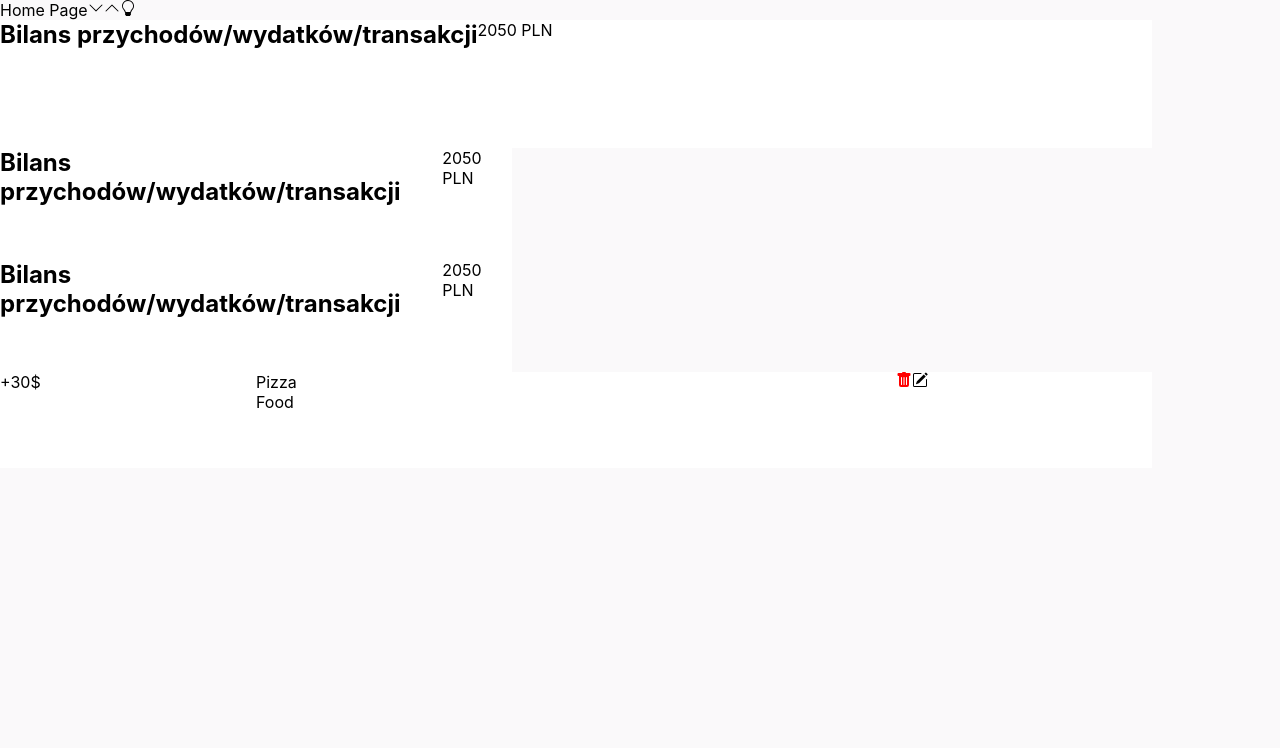
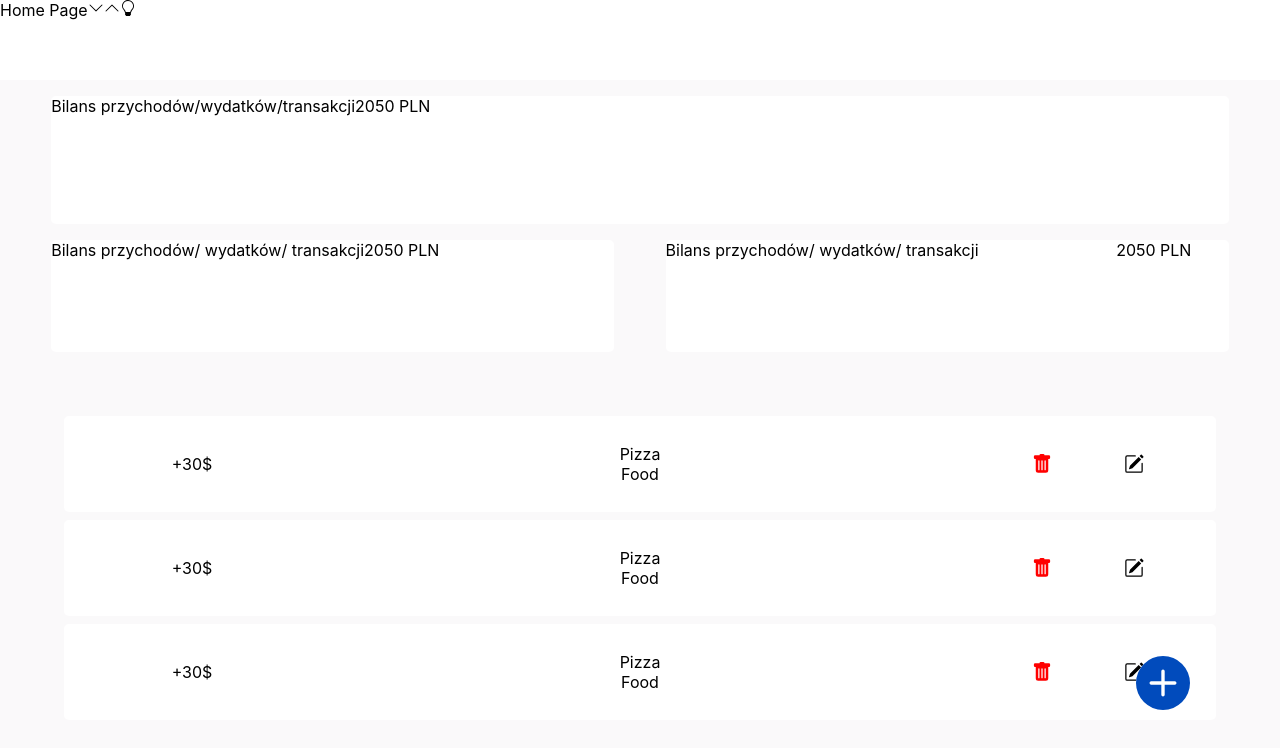
Before and after one commit to Viniski/BudgetApp, a React (Create React App) app: page / in a window 1280 px wide. Shown: the top 748 px of the page. Built offline with nearby package versions, Linux system fonts and the light colour scheme.

Commit message:
Continue work mainly on styling a home page, add bootstrap icons

```diff
--- a/src/App.js
+++ b/src/App.js
@@ -3,6 +3,9 @@ import {BrowserRouter as Router, Routes, Route} from 'react-router-dom';
 import HomePage from "./pages/Home/HomePage";
 import IncomePage from "./pages/Income/IncomePage";
 import ExpensePage from "./pages/Expense/ExpenePage";
+import AddPage from "./pages/Add/AddPage";
+import DetailsPage from "./pages/Details/DetailsPage";
+import EditPage from "./pages/Edit/EditPage";
 
 function App() {
   return (
@@ -12,6 +15,10 @@ function App() {
           <Route path="/" element={<HomePage />} />
           <Route path="/dochody" element={<IncomePage />} />
           <Route path="/wydatki" element={<ExpensePage />} />
+          <Route path="/transakcja/:id" element={<DetailsPage />} />
+          {/* to nie będzie działać nie ze strony głównej - jak w rm.pl, do poprawy */}
+          <Route path="/dodaj-transakcje" element={<AddPage />} />
+          <Route path="/edytuj-transakcje/:id" element={<EditPage />} />
         </Routes>
       </Router>
     </>
--- /dev/null
+++ b/src/component/AddButton/AddButton.js
@@ -0,0 +1,14 @@
+function AddButton() {
+  return (
+    <button className="addButton">
+      <svg
+        xmlns="http://www.w3.org/2000/svg"
+        viewBox="0 0 16 16"
+      >
+        <path d="M16 8A8 8 0 1 1 0 8a8 8 0 0 1 16 0zM8.5 4.5a.5.5 0 0 0-1 0v3h-3a.5.5 0 0 0 0 1h3v3a.5.5 0 0 0 1 0v-3h3a.5.5 0 0 0 0-1h-3v-3z" />
+      </svg>
+    </button>
+  );
+}
+
+export default AddButton;
--- a/src/component/TotalCard/ExpenseCard.js
+++ b/src/component/TotalCard/ExpenseCard.js
@@ -1,7 +1,7 @@
 function ExpenseCard() {
     return (
       <div className="expenseCard">
-        <h2>Bilans przychodów/wydatków/transakcji</h2>
+        <h2>Bilans przychodów/ wydatków/ transakcji</h2>
         <p>2050 PLN</p>
       </div>
     );
--- a/src/component/TotalCard/IncomeCard.js
+++ b/src/component/TotalCard/IncomeCard.js
@@ -1,7 +1,7 @@
 function IncomeCard() {
     return (
       <div className="incomeCard">
-        <h2>Bilans przychodów/wydatków/transakcji</h2>
+        <h2>Bilans przychodów/ wydatków/ transakcji</h2>
         <p>2050 PLN</p>
       </div>
     );
--- a/src/component/TransactionCard/TransactionCard.js
+++ b/src/component/TransactionCard/TransactionCard.js
@@ -8,23 +8,18 @@ function TransactionCard() {
         <p>Pizza</p>
         <p>Food</p>
       </div>
-      <div className="transactionCard_button">
+      <div className="transactionCard_buttons">
+        <button className="trashButton">
         <svg
           xmlns="http://www.w3.org/2000/svg"
-          width="16"
-          height="16"
-          fill="red"
-        className="bi bi-trash-fill"
           viewBox="0 0 16 16"
         >
           <path d="M2.5 1a1 1 0 0 0-1 1v1a1 1 0 0 0 1 1H3v9a2 2 0 0 0 2 2h6a2 2 0 0 0 2-2V4h.5a1 1 0 0 0 1-1V2a1 1 0 0 0-1-1H10a1 1 0 0 0-1-1H7a1 1 0 0 0-1 1H2.5zm3 4a.5.5 0 0 1 .5.5v7a.5.5 0 0 1-1 0v-7a.5.5 0 0 1 .5-.5zM8 5a.5.5 0 0 1 .5.5v7a.5.5 0 0 1-1 0v-7A.5.5 0 0 1 8 5zm3 .5v7a.5.5 0 0 1-1 0v-7a.5.5 0 0 1 1 0z" />
         </svg>
+        </button>
+        <button className="editButton">
         <svg
           xmlns="http://www.w3.org/2000/svg"
-          width="16"
-          height="16"
-          fill="currentColor"
-          className="bi bi-pencil-square"
           viewBox="0 0 16 16"
         >
           <path d="M15.502 1.94a.5.5 0 0 1 0 .706L14.459 3.69l-2-2L13.502.646a.5.5 0 0 1 .707 0l1.293 1.293zm-1.75 2.456-2-2L4.939 9.21a.5.5 0 0 0-.121.196l-.805 2.414a.25.25 0 0 0 .316.316l2.414-.805a.5.5 0 0 0 .196-.12l6.813-6.814z" />
@@ -33,6 +28,8 @@ function TransactionCard() {
             d="M1 13.5A1.5 1.5 0 0 0 2.5 15h11a1.5 1.5 0 0 0 1.5-1.5v-6a.5.5 0 0 0-1 0v6a.5.5 0 0 1-.5.5h-11a.5.5 0 0 1-.5-.5v-11a.5.5 0 0 1 .5-.5H9a.5.5 0 0 0 0-1H2.5A1.5 1.5 0 0 0 1 2.5v11z"
           />
         </svg>
+        </button>
+
       </div>
     </div>
   );
--- a/src/pages/Expense/ExpenePage.js
+++ b/src/pages/Expense/ExpenePage.js
@@ -1,7 +1,16 @@
+import TransactionCard from "../../component/TransactionCard/TransactionCard";
+
 function ExpensePage() {
     return (
       <>
         <p>Expense Page</p>
+        <section className="transactionSection">
+        <TransactionCard />
+        <TransactionCard />
+        <TransactionCard />
+        <TransactionCard />
+        <TransactionCard />
+      </section>
       </>
     );
   }
--- a/src/pages/Home/HomePage.js
+++ b/src/pages/Home/HomePage.js
@@ -2,6 +2,7 @@ import TransactionCard from "../../component/TransactionCard/TransactionCard";
 import TotalCard from "../../component/TotalCard/TotalCard";
 import ExpenseCard from "../../component/TotalCard/ExpenseCard";
 import IncomeCard from "../../component/TotalCard/IncomeCard";
+import AddButton from "../../component/AddButton/AddButton";
 
 function HomePage() {
   return (
@@ -25,14 +26,17 @@ function HomePage() {
           <path d="M2 6a6 6 0 1 1 10.174 4.31c-.203.196-.359.4-.453.619l-.762 1.769A.5.5 0 0 1 10.5 13a.5.5 0 0 1 0 1 .5.5 0 0 1 0 1l-.224.447a1 1 0 0 1-.894.553H6.618a1 1 0 0 1-.894-.553L5.5 15a.5.5 0 0 1 0-1 .5.5 0 0 1 0-1 .5.5 0 0 1-.46-.302l-.761-1.77a1.964 1.964 0 0 0-.453-.618A5.984 5.984 0 0 1 2 6zm6-5a5 5 0 0 0-3.479 8.592c.263.254.514.564.676.941L5.83 12h4.342l.632-1.467c.162-.377.413-.687.676-.941A5 5 0 0 0 8 1z" />
         </svg>
       </header>
-      <section>
+      <section className="totalSection">
         <TotalCard />
         <ExpenseCard/>
         <IncomeCard/>
       </section>
-      <section>
+      <section className="transactionSection">
+        <TransactionCard />
+        <TransactionCard />
         <TransactionCard />
       </section>
+      <AddButton/>
     </>
   );
 }
--- a/src/pages/Income/IncomePage.js
+++ b/src/pages/Income/IncomePage.js
@@ -1,7 +1,16 @@
+import TransactionCard from "../../component/TransactionCard/TransactionCard";
+
 function IncomePage() {
   return (
     <>
       <p>Income Page</p>
+      <section className="transactionSection">
+        <TransactionCard />
+        <TransactionCard />
+        <TransactionCard />
+        <TransactionCard />
+        <TransactionCard />
+      </section>
     </>
   );
 }
--- a/src/styles/main.scss
+++ b/src/styles/main.scss
@@ -11,7 +11,9 @@ body {
     sans-serif;
   -webkit-font-smoothing: antialiased;
   -moz-osx-font-smoothing: grayscale;
+  //background-color: gray;
   background-color: rgb(250, 249, 250);
+
 }
 
 code {
@@ -21,9 +23,16 @@ code {
 
 .transactionCard {
   display: flex;
-  background-color: white;
   width: 90vw;
   height: 12vh;
+  margin-top: 1vh;
+  border-radius: 5px;
+  background-color: white;
+  align-items: center;
+
+  &:first-child {
+    margin-top: 8vh;
+  }
 
   &_ammount {
     width: 20vw;
@@ -33,32 +42,92 @@ code {
     width: 50vw;
   }
 
-  &_button {
+  &_buttons {
     width: 20vw;
+    display: flex;
+    justify-content: space-evenly;
   }
 }
 
 .totalCard {
   display: flex;
+  width: 92vw;
+  height: 16vh;
+  border-radius: 5px;
   background-color: white;
-  width: 90vw;
-  height: 16vh;
 }
 
 .expenseCard {
   display: flex;
+  width: 44vw;
+  height: 14vh;
+  margin-top: 2vh;
+  border-radius: 5px;
   background-color: white;
-  width: 40vw;
-  height: 14vh;
 }
 
 .incomeCard {
   display: flex;
+  width: 44vw;
+  height: 14vh;
+  margin-top: 2vh;
+  border-radius: 5px;
   background-color: white;
-  width: 40vw;
-  height: 14vh;
+
+  h2 {
+    width: 80%;
+  }
 }
 
 header {
   display: flex;
+  width: 100vw;
+  height: 10vh;
+  background-color: white;
 }
+
+.totalSection {
+  display: flex;
+  flex-wrap: wrap;
+  justify-content: space-evenly;
+  margin-top: 2vh;
+}
+
+.transactionSection {
+  display: flex;
+  flex-wrap: wrap;
+  text-align: center;
+  justify-content: center;
+}
+
+h2 {
+  font-size: 16px;
+  font-weight: normal;
+}
+
+.addButton {
+  position: fixed;
+  bottom: 7vw;
+  right: 7vw;
+  border: 0;
+  border-radius: 50%;
+  background-color: white;
+  fill: rgb(1, 75, 188);
+  width: 54px;
+  height: 54px;
+}
+
+.trashButton {
+  border: 0;
+  background-color: white;
+  fill: red;
+  width: 20px;
+  height: 20px;
+}
+
+.editButton {
+  border: 0;
+  background-color: white;
+  width: 20px;
+  height: 20px;
+}
```
Lines whose indentation alone changed are shown as unchanged.
